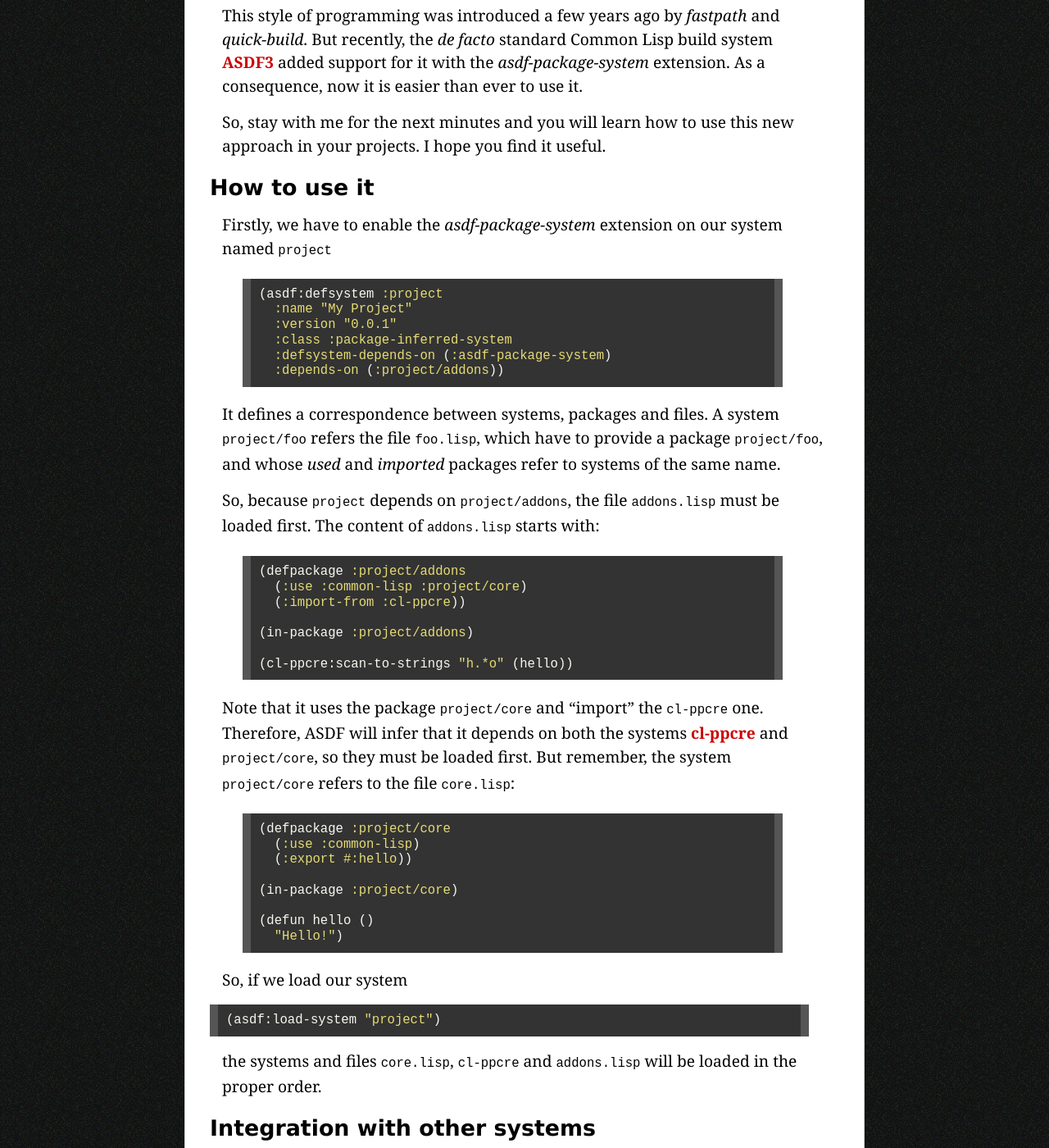
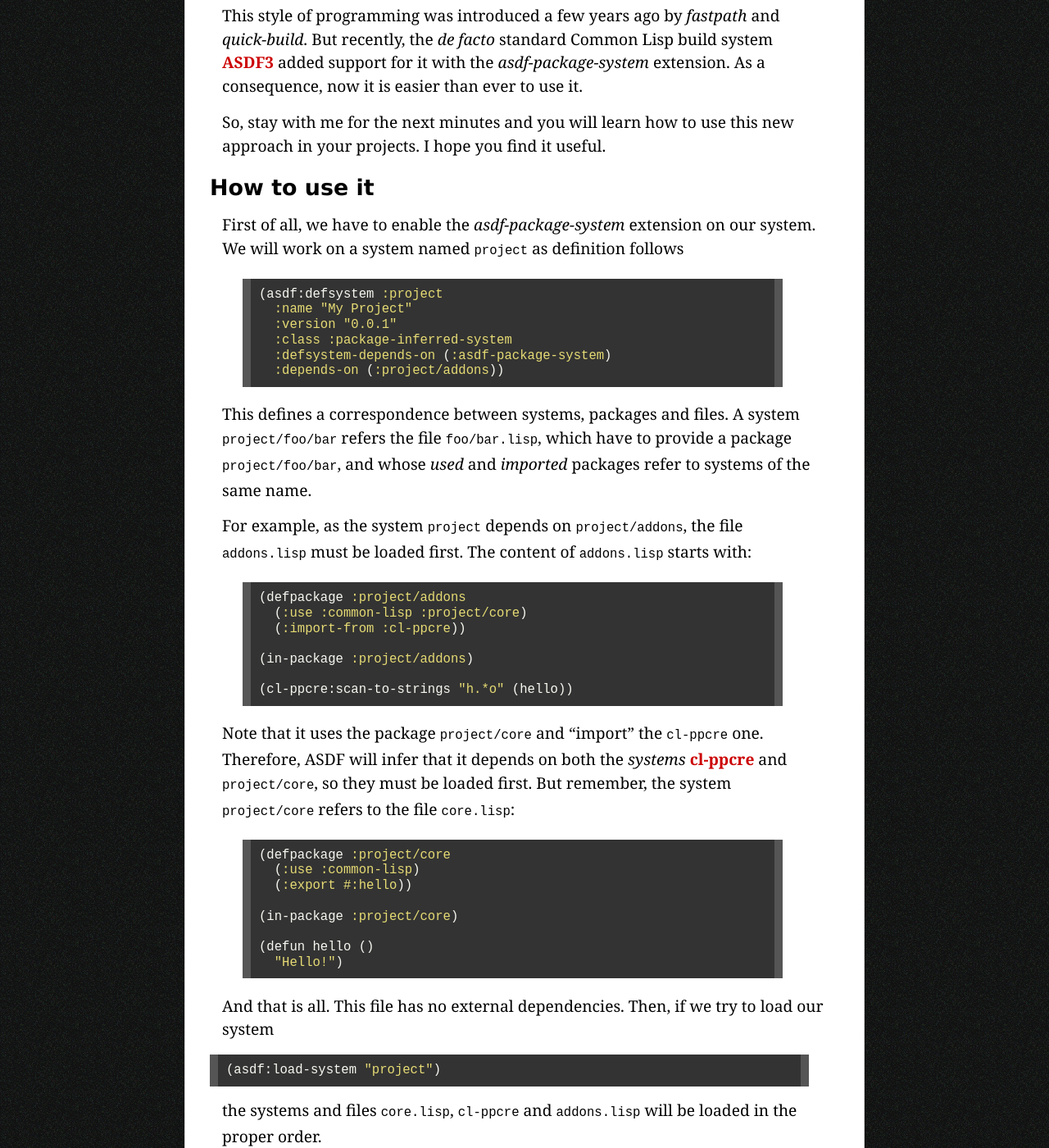
Before and after one commit to davazp/davazp.github.io, a Jekyll site: the page built from _posts/2014-11-26-modern-library-with-asdf-and-package-inferred-system.md, in a window 1280 px wide and 1400 px high, scrolled down 815 px. Shown: the whole window at 82% size. Built offline with Jekyll 4.4.1, drawn with Linux system fonts in a browser that asks for light colours; nearby versions of some CDN libraries; Markdown is read by kramdown in place of the engine named in the settings; comment, search, counter and statistics services are not loaded.

Commit message:
Small changes to the short version of the post

````diff
--- a/_posts/2014-11-26-modern-library-with-asdf-and-package-inferred-system.md
+++ b/_posts/2014-11-26-modern-library-with-asdf-and-package-inferred-system.md
@@ -37,8 +37,9 @@ this new approach in your projects. I hope you find it useful.
 ### How to use it
 
 
-Firstly, we have to enable the *asdf-package-system* extension on our
-system named `project`
+First of all, we have to enable the *asdf-package-system* extension on
+our system. We will work on a system named `project` as definition
+follows
 
 {% highlight common-lisp hl_lines="4 5" %}
 (asdf:defsystem :project
@@ -49,13 +50,13 @@ system named `project`
   :depends-on (:project/addons))
 {% endhighlight %}
 
-It defines a correspondence between systems, packages and files. A
-system `project/foo` refers the file `foo.lisp`, which have to provide
-a package `project/foo`, and whose *used* and *imported* packages
-refer to systems of the same name.
+This defines a correspondence between systems, packages and files. A
+system `project/foo/bar` refers the file `foo/bar.lisp`, which have to
+provide a package `project/foo/bar`, and whose *used* and *imported*
+packages refer to systems of the same name.
 
-So, because `project` depends on `project/addons`, the file
-`addons.lisp` must be loaded first. The content of `addons.lisp`
+For example, as the system `project` depends on `project/addons`, the
+file `addons.lisp` must be loaded first. The content of `addons.lisp`
 starts with:
 
 {% highlight common-lisp hl_lines="2" %}
@@ -72,7 +73,7 @@ starts with:
 
 Note that it uses the package `project/core` and "import" the
 `cl-ppcre` one. Therefore, ASDF will infer that it depends on both the
-systems [cl-ppcre](http://weitz.de/cl-ppcre/) and `project/core`, so
+*systems* [cl-ppcre](http://weitz.de/cl-ppcre/) and `project/core`, so
 they must be loaded first. But remember, the system `project/core`
 refers to the file `core.lisp`:
 
@@ -88,7 +89,8 @@ refers to the file `core.lisp`:
 {% endhighlight %}
 
 
-So, if we load our system
+And that is all. This file has no external dependencies. Then, if we
+try to load our system
 
 ```common-lisp
 (asdf:load-system "project")
````
